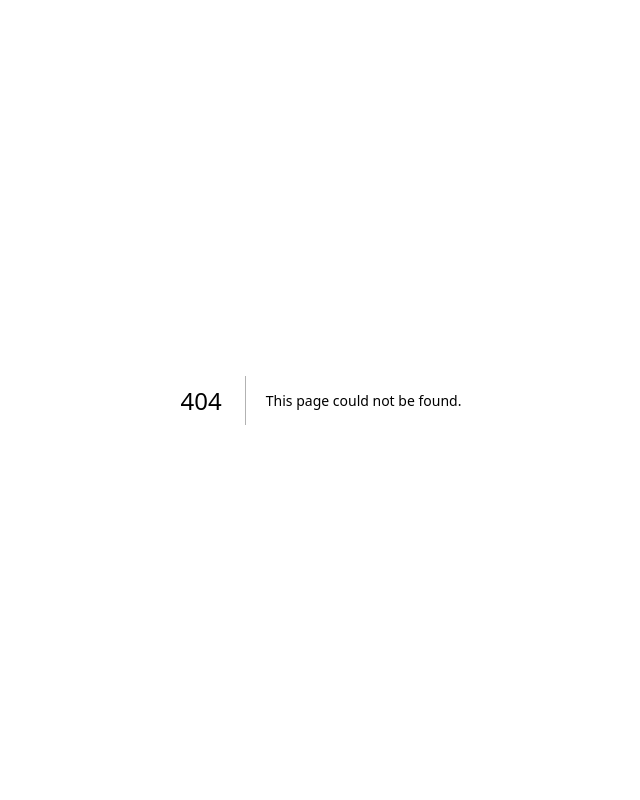
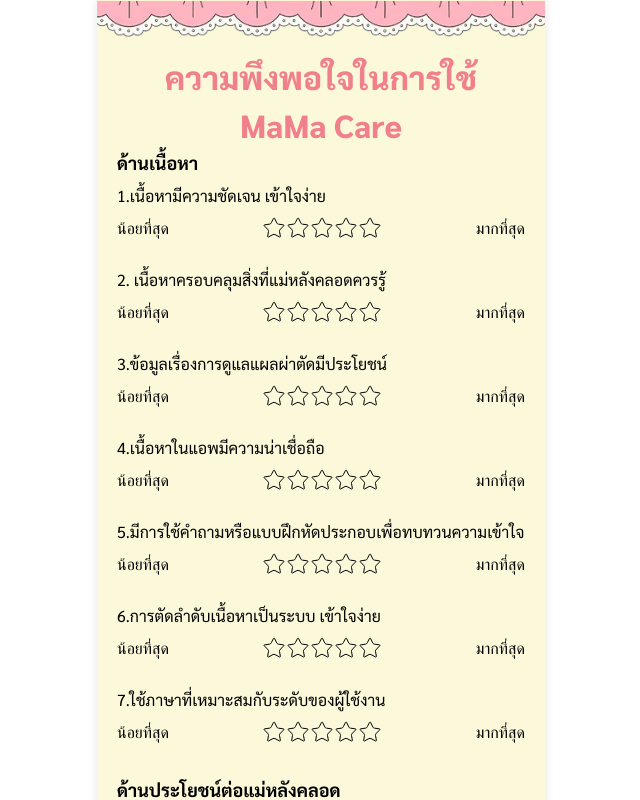
Before and after one commit to Baitongwithturtle/Mama-Care, a Next.js app: page /assessment in a window 1280 px wide. Before the commit this address had no page. Shown: the top 800 px of the page, without its empty margins (319-959 px from the left). Built offline with nearby package versions, Linux system fonts and the light colour scheme; a web font is replaced by a local one.

Commit message:
feat: assessment

```diff
--- /dev/null
+++ b/src/app/assessment/page.tsx
@@ -0,0 +1,82 @@
+import React from 'react';
+import Assessment from '@/component/assessment/assessment';
+
+interface Form {
+  title: string;
+  detail: formDetail[];
+}
+interface formDetail {
+  text: string;
+  star: number;
+}
+const page = () => {
+  const form: Form[] = [
+    {
+      title: 'ด้านเนื้อหา',
+      detail: [
+        { text: '1.เนื้อหามีความชัดเจน เข้าใจง่าย', star: 0 },
+        { text: '2. เนื้อหาครอบคลุมสิ่งที่แม่หลังคลอดควรรู้', star: 0 },
+        { text: '3.ข้อมูลเรื่องการดูแลแผลผ่าตัดมีประโยชน์', star: 0 },
+        { text: '4.เนื้อหาในแอพมีความน่าเชื่อถือ', star: 0 },
+        {
+          text: '5.มีการใช้คำถามหรือแบบฝึกหัดประกอบเพื่อทบทวนความเข้าใจ',
+          star: 0,
+        },
+        { text: '6.การตัดลำดับเนื้อหาเป็นระบบ เข้าใจง่าย', star: 0 },
+        { text: '7.ใช้ภาษาที่เหมาะสมกับระดับของผู้ใช้งาน', star: 0 },
+      ],
+    },
+    {
+      title: 'ด้านประโยชน์ต่อแม่หลังคลอด',
+      detail: [
+        { text: '1.แอพช่วยให้ดูแลแผลผ่าตัดได้ถูกต้องมากขึ้น', star: 0 },
+        { text: '2.ช่วยให้รู้สึกมั่นใจในการดูแลตัวเองหลังคลอด', star: 0 },
+        { text: '3.ช่วยลดการกังวลเกี่ยวกับร่างกายหลังคลอด', star: 0 },
+        { text: '4.เนื้อหาในแอพมีความน่าเชื่อถือ', star: 0 },
+        {
+          text: '5.มีการใช้คำถามหรือแบบฝึกหัดประกอบ เพื่อทบทวนความเข้าใจ',
+          star: 0,
+        },
+        { text: '6.สีพื้นหลังและข้อความมีความชัดเจน ไม่รบกวนสายตา', star: 0 },
+        { text: '7.ปุ่มควบคุมและเมนูต่างๆใช้งานง่าย', star: 0 },
+        { text: '8.เข้าใช้งานเนื้อหาได้สะดวก ไม่ค้าง ไม่สะดุด', star: 0 },
+        { text: '9.มีการแสดงผลเนื้อหา เช่น วิดิโอหรือภาพ มีคุณภาพ', star: 0 },
+        { text: '10.ข้อมูลในแอพโหลดเร็ว ใช้งานไม่สะดุด', star: 0 },
+        {
+          text: '11.รองรับการใช้งานบนอุปกรณ์หลากหลาย (มือถือ แท็บเล็ต คอมพิวเตอร์)',
+          star: 0,
+        },
+        { text: '12.มีคำอธิบายหรือคู่มือการใช้งานอย่าง ชัดเจน', star: 0 },
+      ],
+    },
+    {
+      title: 'ด้านการออกแบบแอพ/การใช้งาน',
+      detail: [
+        { text: '1.รูปแบบหน้าจออ่านง่าย ใช้งานสะดวก', star: 0 },
+        { text: '2. สีสันหรือภาพประกอบในแอพทำให้น่าสนใจ', star: 0 },
+        { text: '3. ฟ้อนต์และขนาดตัวอักษรอ่านง่าย เหมาะสม', star: 0 },
+        { text: '4.ช่วยให้เรียนรู้ได้ด้วยตนเองโดยไม่ต้องไปโรงพยาบาล', star: 0 },
+        {
+          text: '5. มีประโยชน์ต่อทั้งมารดาหลังคลอด สามารถนำไปถ่ายทอดหรือให้ความรู้ให้กับสามีหรือคนในบ้านหรือคนรอบตัวให้ช่วยดูแลต่อได้',
+          star: 0,
+        },
+      ],
+    },
+  ];
+  return (
+    <div className="mobile flex flex-col justify-between">
+      <section>
+        <img src="assets/5.webp" alt="frame" />
+        <div className="px-[20px] mt-4">
+          <h1 className="text-[32px] font-extrabold font-sarabun text-center text-[#F0818C]">
+            ความพึงพอใจในการใช้ <span className="text-nowrap">MaMa Care</span>
+          </h1>
+          <Assessment prop={form} />
+        </div>
+      </section>
+      <img src="assets/1.webp" alt="frame" />
+    </div>
+  );
+};
+
+export default page;
--- /dev/null
+++ b/src/component/assessment/assessment.tsx
@@ -0,0 +1,86 @@
+'use client';
+import React, { useState } from 'react';
+import { Star } from 'lucide-react';
+
+interface Form {
+  title: string;
+  detail: formDetail[];
+}
+
+interface formDetail {
+  text: string;
+  star: number;
+}
+
+const Assessment = ({ prop }: { prop: Form[] }) => {
+  const [form, setForm] = useState<Form[]>(prop);
+  function handleSubmit() {
+    alert('Form submitted');
+  }
+  function handleStar(formIndex: number, detailIndex: number, star: number) {
+    const updatedForm = form.map((f, i) => {
+      if (i === formIndex) {
+        const updatedDetail = f.detail.map((item, j) => {
+          if (j === detailIndex) {
+            return { ...item, star };
+          }
+          return item;
+        });
+        return { ...f, detail: updatedDetail };
+      }
+      return f;
+    });
+    setForm(updatedForm);
+  }
+
+  return (
+    <div className="flex flex-col" style={{ gap: '32px' }}>
+      {form.map((f, formIndex) => (
+        <div key={formIndex} className="flex flex-col gap-2">
+          <h4 className="font-bold font-sarabun text-[18px]">{f.title}</h4>
+          <div className="flex flex-col" style={{ gap: '28px' }}>
+            {f.detail.map((item, detailIndex) => (
+              <div key={detailIndex} className="flex flex-col gap-2">
+                <p className="font-sarabun text-[16px]">{item.text}</p>
+                <div className="flex items-center justify-between">
+                  <p>น้อยที่สุด</p>
+                  <div className="flex">
+                    {Array.from({ length: 5 }).map((_, i) => (
+                      <Star
+                        key={i}
+                        onClick={() =>
+                          handleStar(formIndex, detailIndex, i + 1)
+                        }
+                        fill={item.star > i ? '#FFD87D' : 'none'}
+                        strokeWidth={1}
+                        className="cursor-pointer"
+                      />
+                    ))}
+                  </div>
+                  <p>มากที่สุด</p>
+                </div>
+              </div>
+            ))}
+          </div>
+        </div>
+      ))}
+      <div className="flex flex-col w-full gap-2">
+        <p>แสดงความคิดเห็นเพิ่มเติม</p>
+        <textarea
+          className="bg-white w-full min-h-[100px] p-2 rounded-md"
+          placeholder="แสดงความคิดเห็นเพิ่มเติม"
+        />
+      </div>
+      <button
+        className="bg-[#F0818C] font-sarabun text-white h-[32px] w-full px-[24px] rounded-md self-center mb-4 hover:bg-[#F0818C]/80 cursor-pointer"
+        onClick={() => {
+          handleSubmit();
+        }}
+      >
+        ส่ง
+      </button>
+    </div>
+  );
+};
+
+export default Assessment;
```
